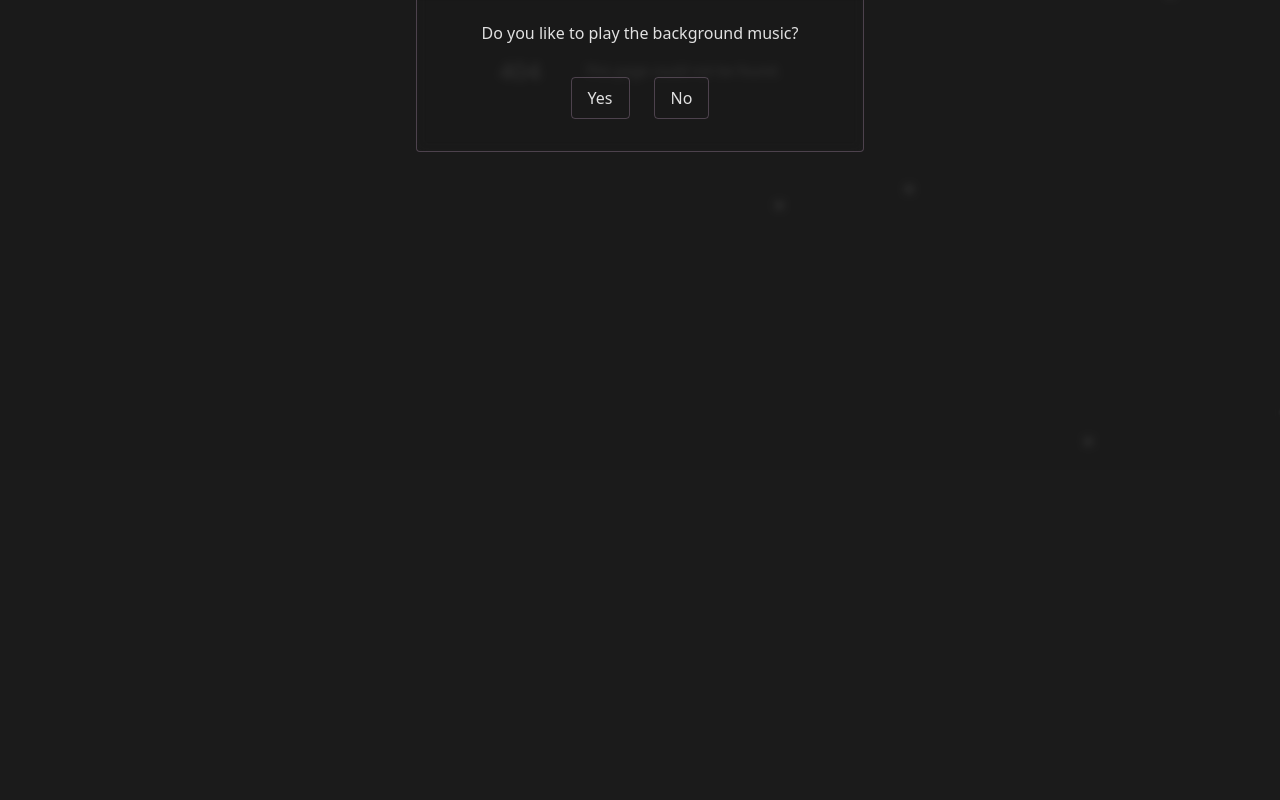
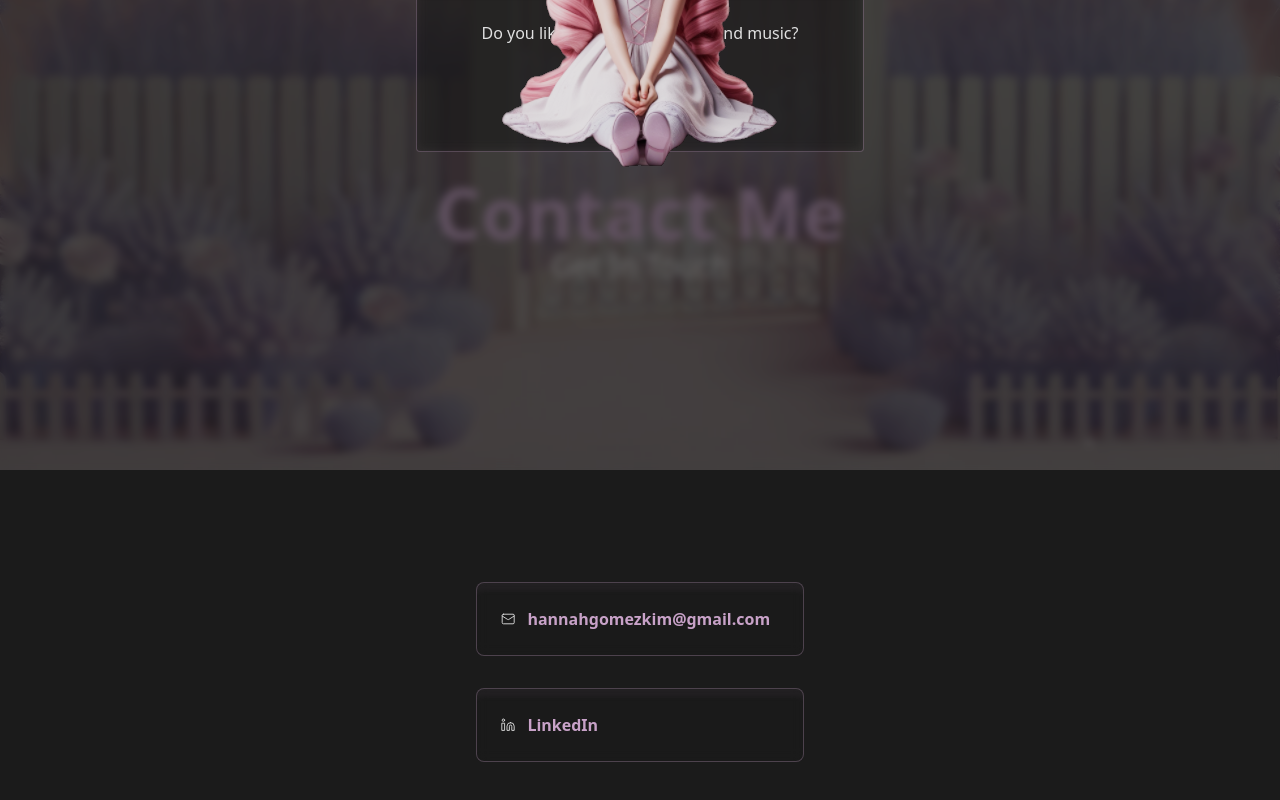
Before and after one commit to hannah-gkim/hannah-portfolio-2024, a Next.js app: page /contact in a window 1280 px wide. Before the commit this address had no page. Shown: the part 330-1130 px from the top of the page. Before the commit the page ends 800 px from the top, so only its background shows below. Built offline with nearby package versions, Linux system fonts and the light colour scheme.

Commit message:
contact page

```diff
--- a/src/app/(sub pages)/about/page.js
+++ b/src/app/(sub pages)/about/page.js
@@ -26,12 +26,12 @@ export default function Home() {
       </div>
       <div className="relative w-full h-screen flex flex-col items-center justify-center">
         <div className="absolute flex flex-col items-center text-center top-1/2 sm:top-[60%] left-1/2 -translate-y-1/2 -translate-x-1/2">
-          <h1 className="font-bold text-6xl xs:text-7xl sm:text-8xl lg:text-9xl text-accent">
+          <h1 className="font-bold text-5xl xs:text-6xl sm:text-7xl lg:text-8xl text-accent">
             Hannah
           </h1>
-          <h2 className="font-bold text-3xl xs:text-4xl sm:text-5xl lg:text-6xl">
+          <p className="font-bold text-2xl xs:text-3xl sm:text-4xl lg:text-5xl">
             Gomez Kim
-          </h2>
+          </p>
         </div>
       </div>
       <AboutDetails />
--- /dev/null
+++ b/src/app/(sub pages)/contact/page.js
@@ -0,0 +1,43 @@
+import Image from "next/image";
+import ContactDetails from "@/components/contact/ContactDetails";
+import RenderModel from "@/components/RenderModel";
+import Hannah from "@/components/models/Hannah";
+
+export const metadata = {
+  title: "Contact",
+};
+
+export default function Contact() {
+  return (
+    <>
+      <Image
+        width={100}
+        height={100}
+        src="./background/contact-background.png"
+        alt="Hannah's Portfolio website's contact page background image"
+        priority
+        sizes="100vw"
+        className="-z-50 fixed top-0 left-0 w-full h-full object-cover object-center opacity-50"
+      />
+      <div className="w-full h-3/5 xs:h-3/4 sm:h-screen absolute top-1/2 -translate-y-1/2 left-0 z-10">
+        <RenderModel>
+          <Hannah page="contact" position={[0, 2.5, 0]} />
+        </RenderModel>
+      </div>
+      <article className="relative w-full flex flex-col items-center justify-center py-8 sm:py-0 space-y-8">
+        <div className="relative h-screen w-full flex flex-col items-center justify-center">
+          <div className="absolute flex flex-col items-center text-center top-1/2 sm:top-[60%] left-1/2 -translate-y-1/2 -translate-x-1/2">
+            <h1 className="font-bold text-4xl xs:text-5xl sm:text-6xl lg:text-7xl text-accent">
+              Contact Me
+            </h1>
+            <p className="font-light xs:text-1xl sm:text-2xl lg:text-3xl">
+              Get In Touch
+            </p>
+          </div>
+        </div>
+        <ContactDetails />
+      </article>
+      <span style={{ height: "15rem" }}> </span>
+    </>
+  );
+}
--- /dev/null
+++ b/src/components/contact/ContactDetails.jsx
@@ -0,0 +1,33 @@
+"use client";
+import React from "react";
+import ItemLayout from "../ItemLayout";
+import { Linkedin, Mail } from "lucide-react";
+
+export default function ContactDetails() {
+  const openLinkedIn = () => {
+    window.open("https://www.linkedin.com/in/hannah-gkim/", "_blank");
+  };
+  return (
+    <>
+      <ItemLayout className={"sm:p-5 width-20"}>
+        <div
+          className="flex flex-row w-full cursor-pointer"
+          onClick={() => {
+            window.location.href = "mailto:hannahgomezkim@gmail.com";
+          }}
+        >
+          <Mail className="w-[.9rem] h-auto mr-3" strokeWidth={1.5} />
+          <p className="font-semibold text-accent ">hannahgomezkim@gmail.com</p>
+        </div>
+      </ItemLayout>
+      <ItemLayout className={"sm:p-5 width-20"}>
+        <div className="flex flex-row w-full">
+          <Linkedin className="w-[.9rem] h-auto mr-3" strokeWidth={1.5} />
+          <p className="font-semibold text-accent" onClick={openLinkedIn}>
+            LinkedIn
+          </p>
+        </div>
+      </ItemLayout>
+    </>
+  );
+}
```
